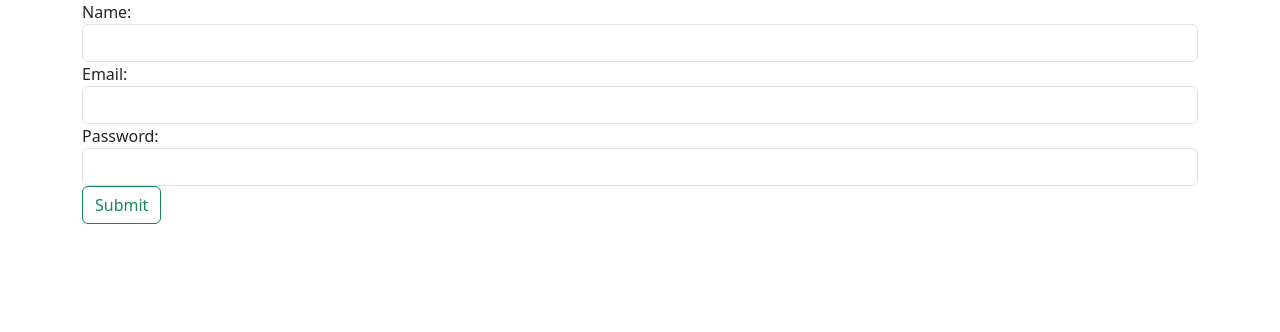
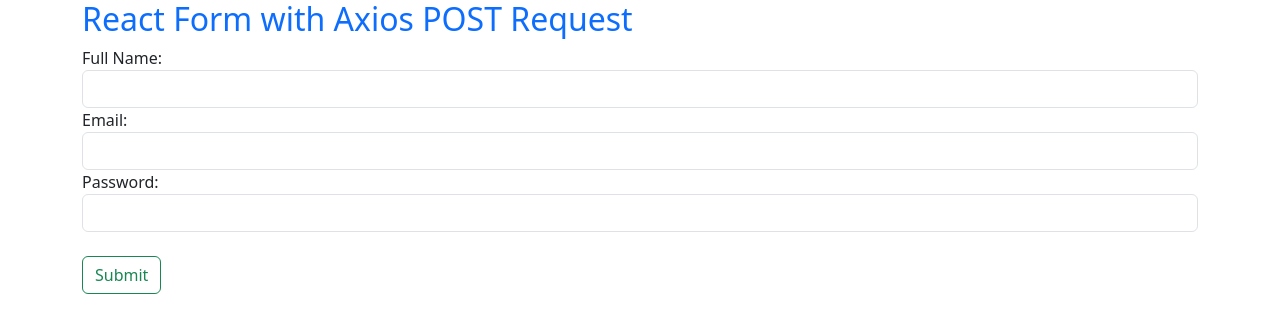
Before and after one commit to YegonGodwin/React-master, a React (Vite) app: page / in a window 1280 px wide. Shown: the top 332 px of the page. Built offline with nearby package versions, Linux system fonts and the light colour scheme.

Commit message:
Form modified

```diff
--- a/src/components/Form.tsx
+++ b/src/components/Form.tsx
@@ -32,7 +32,10 @@
     <div className="container justify-content-center m5 mb-3">
       <form onSubmit={handleSubmit}>
         <div>
-          <label>Name:</label>
+          <h2 className="text-primary">React Form with Axios POST Request</h2>
+        </div>
+        <div>
+          <label>Full Name:</label>
           <input
             className="form-control"
             type="text"
@@ -61,6 +64,7 @@
             onChange={handleChange}
           />
         </div>
+        <br />
         <button className="btn btn-outline-success" type="submit">
           Submit
         </button>
```
